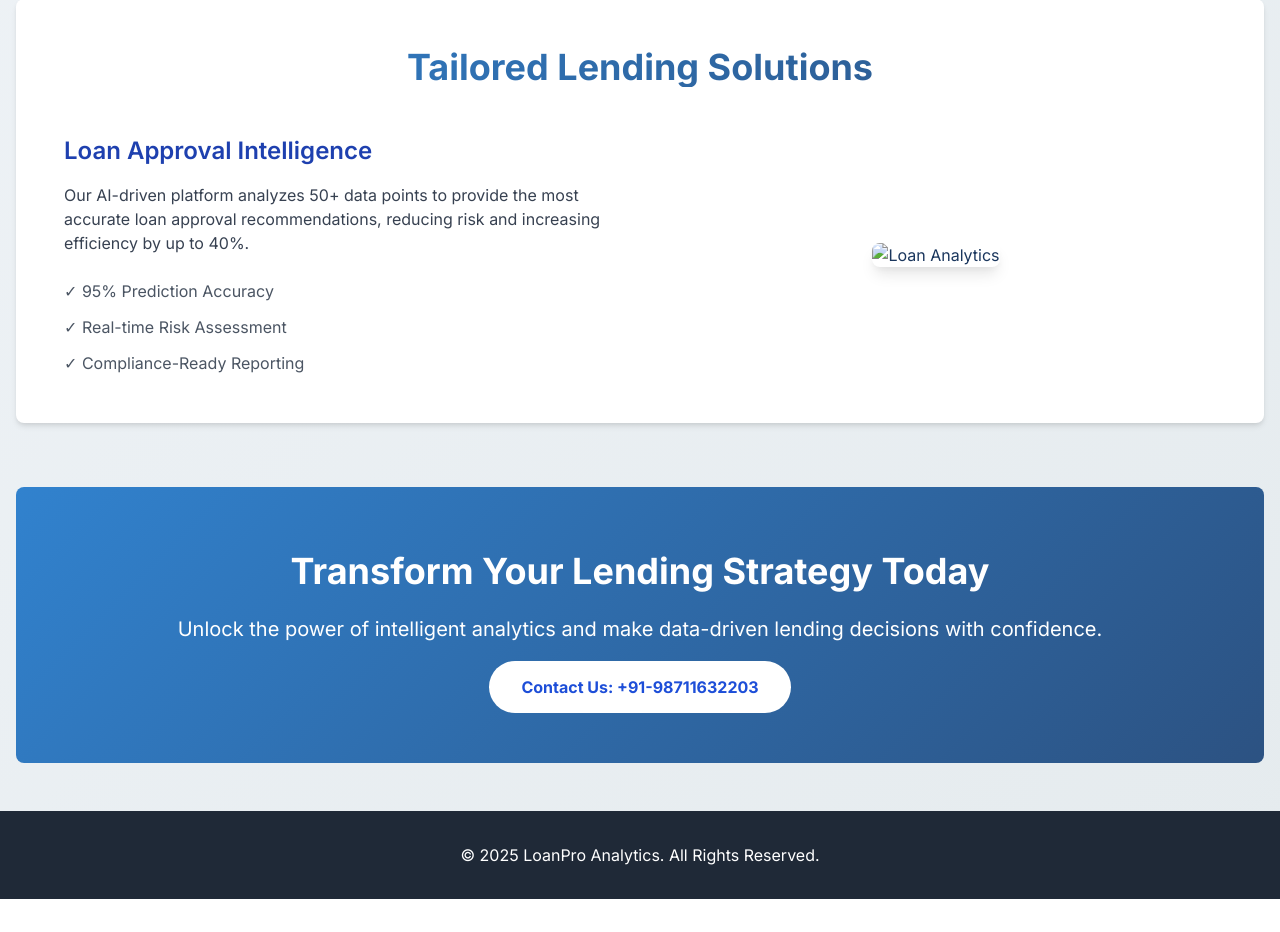
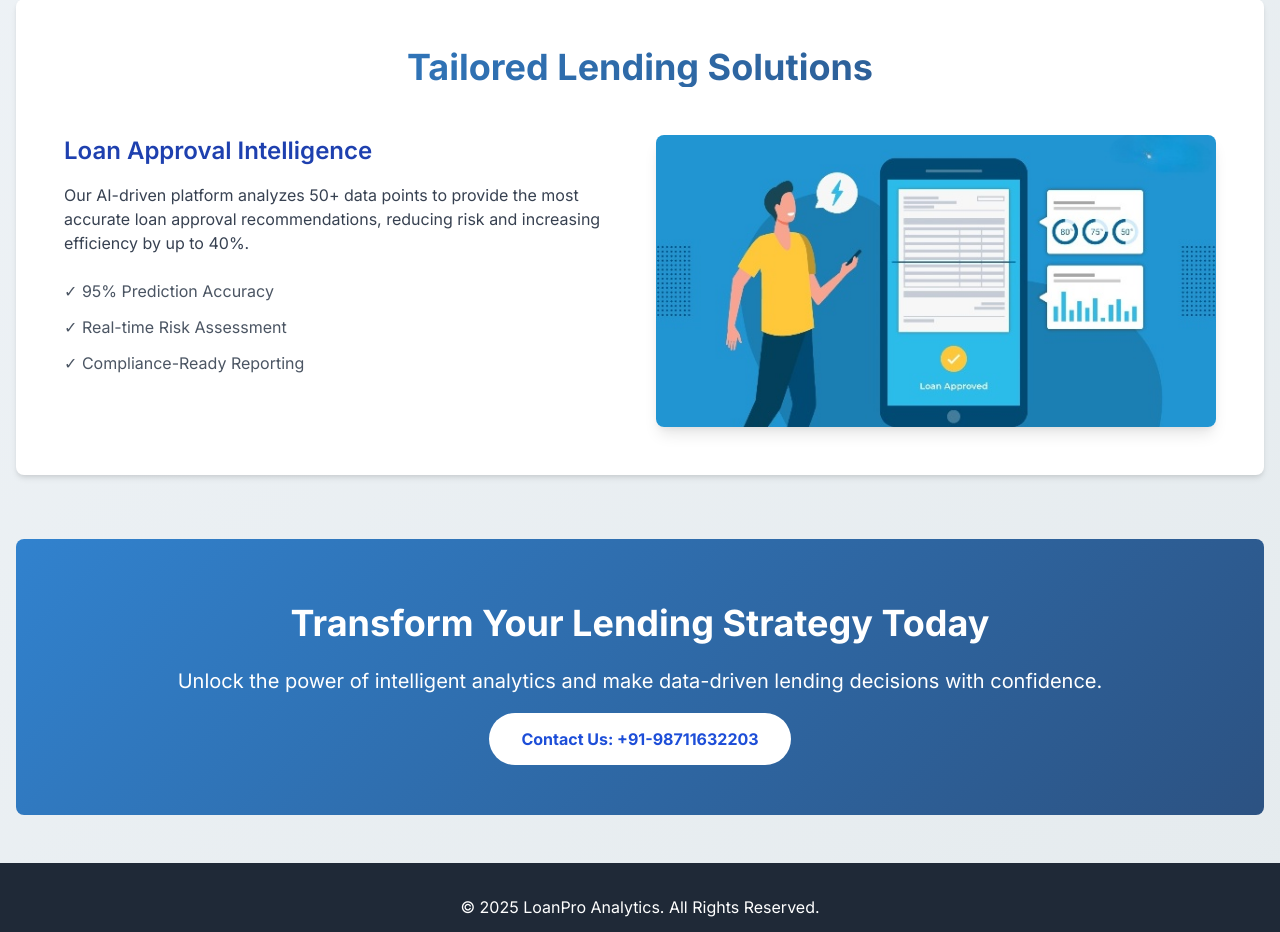
Before and after one commit to navyas1307/Loan-Approval-Predictor, a plain HTML site: page index.html in a window 1280 px wide. Shown: the part 837-1769 px from the top of the page. Before the commit the page ends 1736 px from the top, so only its background shows below. Drawn offline with nearby package versions, Linux system fonts and the light colour scheme.

Commit message:
index.html

```diff
--- a/index.html
+++ b/index.html
@@ -138,7 +138,7 @@
                         </ul>
                     </div>
                     <div class="flex items-center justify-center">
-                        <img src="Loan-Approval-Predictor/All-You-Need-to-Know-About-the-Four-Levels-of-Digital-Lending.jp" alt="Loan Analytics" class="rounded-lg shadow-lg">
+                        <img src="Loan-Approval-Predictor/All-You-Need-to-Know-About-the-Four-Levels-of-Digital-Lending.jpg" alt="Loan Analytics" class="rounded-lg shadow-lg">
                     </div>
                 </div>
             </section>
```
